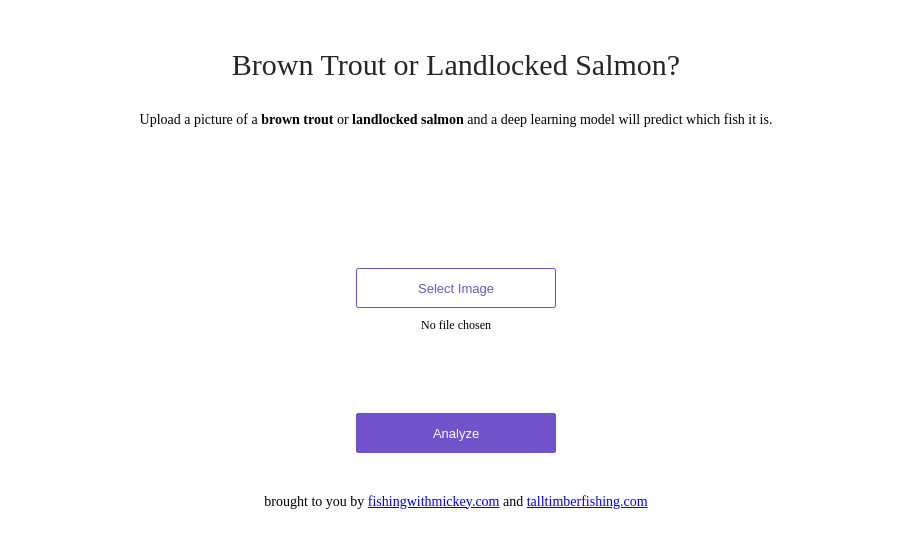
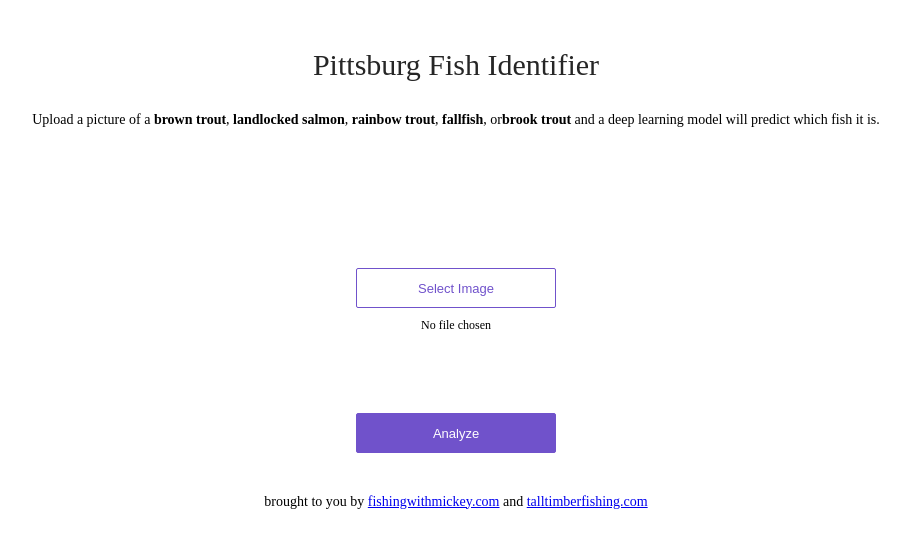
Before and after one commit to coopercunliffe/fish, a plain HTML site: page app/view/index.html in a window 1280 px wide. Shown: the whole page, without its empty margins (184-1094 px from the left). Drawn offline with Linux system fonts and the light colour scheme.

Commit message:
5 fish classifier and new html

```diff
--- a/app/view/index.html
+++ b/app/view/index.html
@@ -7,9 +7,9 @@
 <body>
 <div>
   <div class='center'>
-    <div class='title'>Brown Trout or Landlocked Salmon?</div>
+    <div class='title'>Pittsburg Fish Identifier</div>
     <p>
-      Upload a picture of a  <strong>brown trout</strong> or <strong>landlocked salmon</strong> and a deep learning model will predict which fish it is.
+      Upload a picture of a <strong>brown trout</strong>,  <strong>landlocked salmon</strong>, <strong>rainbow trout</strong>, <strong>fallfish</strong>, or<strong>brook trout</strong> and a deep learning model will predict which fish it is.
     </p>
     <div class='content'>
       <div class='no-display'>
```
